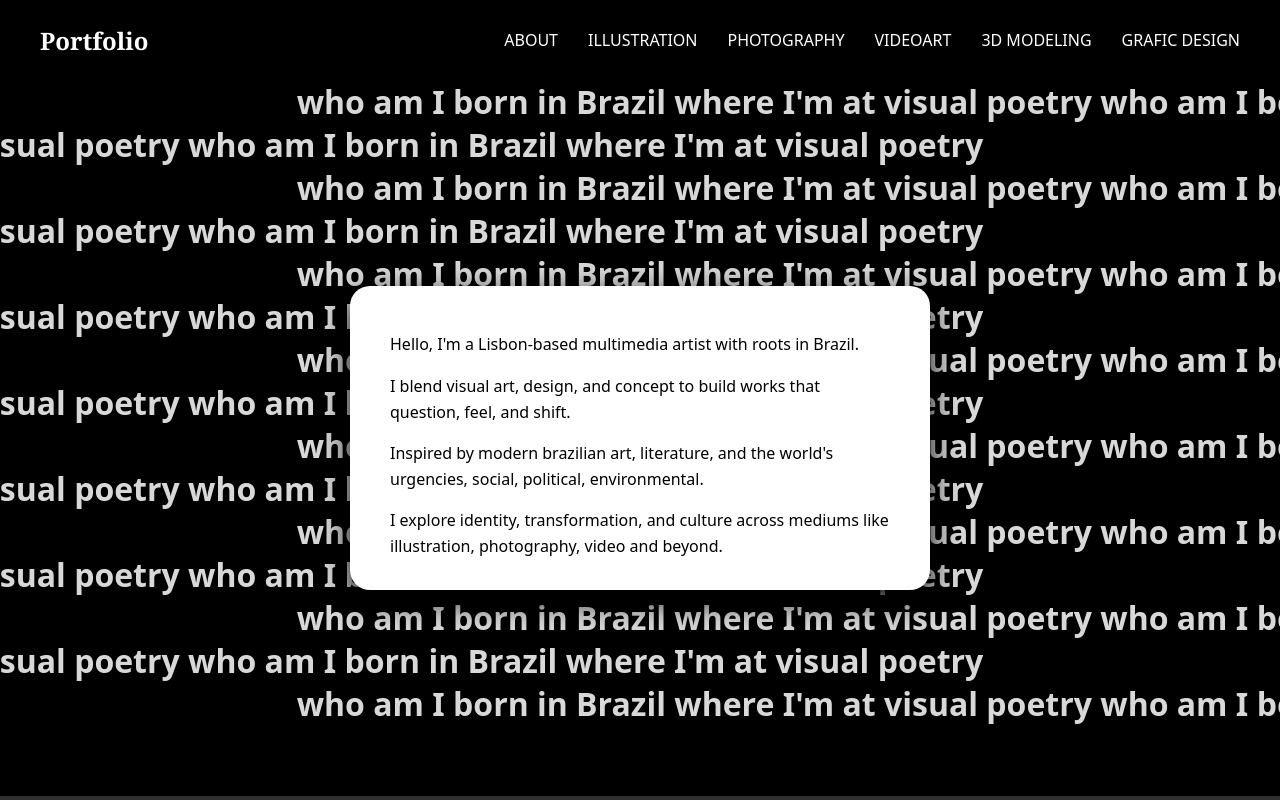
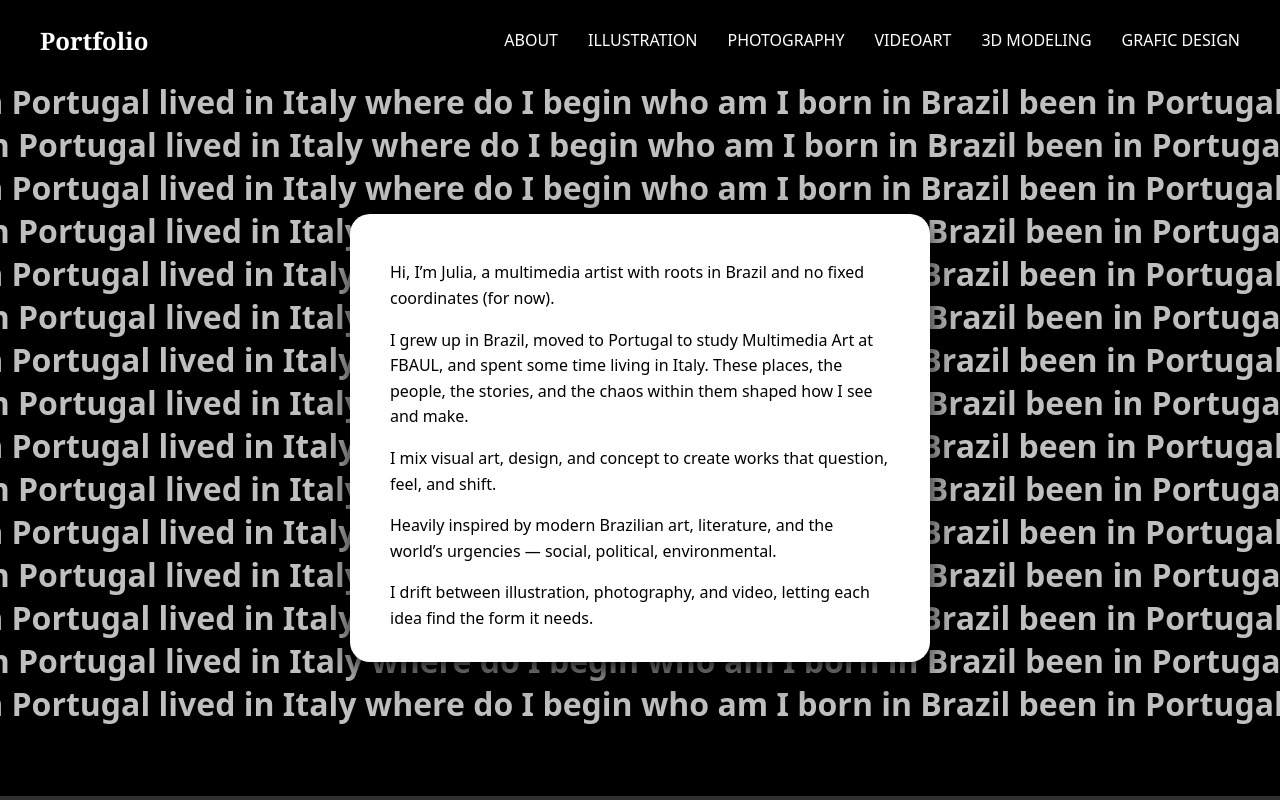
Before and after one commit to nicolecnogueira/portfolio, a React (Vite) app: page / in a window 1280 px wide. Built offline with nearby package versions, Linux system fonts and the light colour scheme.

Commit message:
fix: atualizações e about

```diff
--- a/src/components/pages/About.jsx
+++ b/src/components/pages/About.jsx
@@ -2,7 +2,7 @@ import React from 'react';
 import styles from './About.module.css';
 
 function About() {
-  const marqueeText = "who am I born in Brazil where I'm at visual poetry ";
+  const marqueeText = "who am I born in Brazil been in Portugal lived in Italy where do I begin who am I born in Brazil been in Portugal lived in Italy where do I begin who am I born in Brazil been in Portugal lived in Italy where do I begin who am I born in Brazil been in Portugal lived in Italy where do I begin ";
   const lineCount = 15;
   const marqueeLines = Array.from({ length: lineCount }).map((_, index) => (
     <div key={index} className={styles.marqueeLine}>
@@ -18,16 +18,19 @@ function About() {
 
       <div className={styles.contentCard}>
         <p>
-          Hello, I'm a Lisbon-based multimedia artist with roots in Brazil.
+          Hi, I’m Julia, a multimedia artist with roots in Brazil and no fixed coordinates (for now).
         </p>
         <p>
-          I blend visual art, design, and concept to build works that question, feel, and shift.
+          I grew up in Brazil, moved to Portugal to study Multimedia Art at FBAUL, and spent some time living in Italy. These places, the people, the stories, and the chaos within them shaped how I see and make.
         </p>
         <p>
-          Inspired by modern brazilian art, literature, and the world's urgencies, social, political, environmental.
+          I mix visual art, design, and concept to create works that question, feel, and shift.
         </p>
         <p>
-          I explore identity, transformation, and culture across mediums like illustration, photography, video and beyond.
+          Heavily inspired by modern Brazilian art, literature, and the world’s urgencies — social, political, environmental.
+        </p>
+        <p>
+          I drift between illustration, photography, and video, letting each idea find the form it needs.
         </p>
       </div>
     </section>
--- a/src/components/pages/About.module.css
+++ b/src/components/pages/About.module.css
@@ -24,13 +24,13 @@
   white-space: nowrap;
   font-size: 2rem;
   font-weight: bold;
-  opacity: 0.85;
+  opacity: 0.75;
 }
 
 .marqueeLine span {
   display: inline-block;
   padding-left: 100%;
-  animation: scroll-left 25s linear infinite;
+  animation: scroll-left 60s linear infinite;
 }
 
 .marqueeLine:nth-child(even) span {
```
